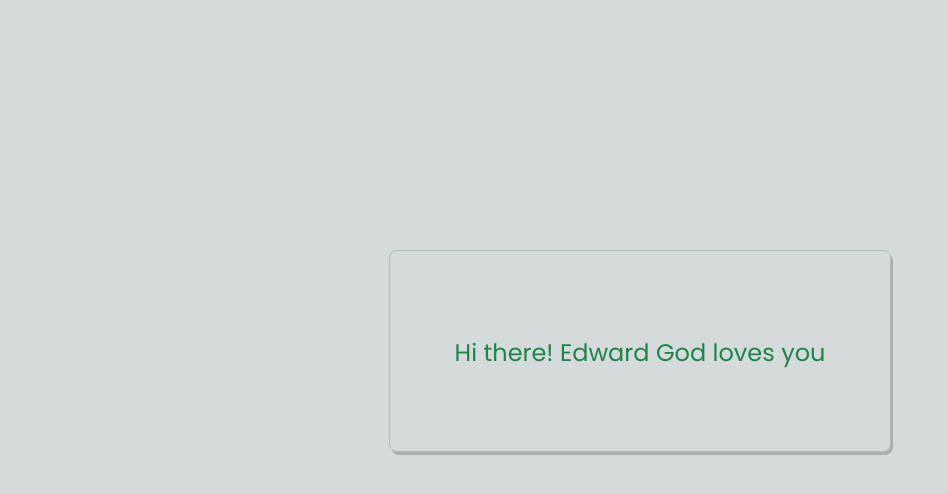
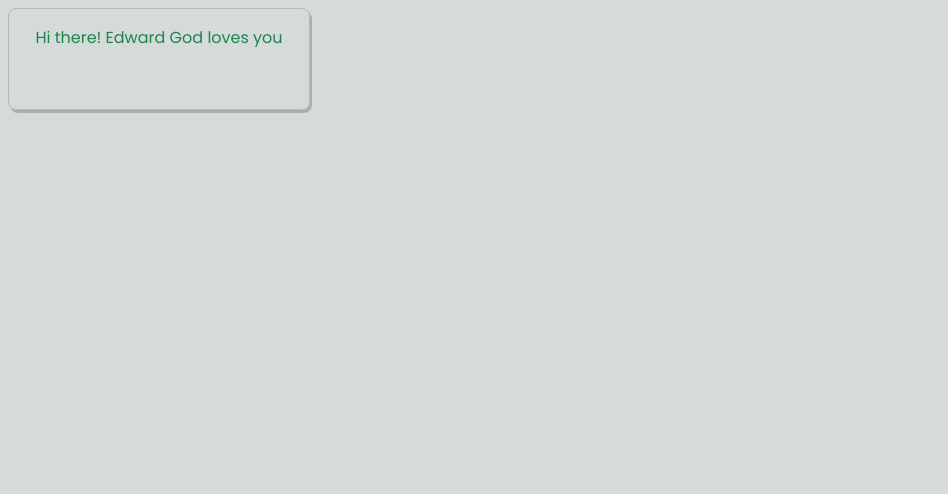
Before and after one commit to odhiambo-ed/typescript-fundementals, a website built with Vite: page index.html in a window 1280 px wide. Shown: the whole page, without its empty margins (0-948 px from the left). Built offline with nearby package versions, Linux system fonts and the light colour scheme.

Commit message:
add flex

```diff
--- a/index.html
+++ b/index.html
@@ -7,7 +7,9 @@
     <title>TypeScript Fundermentals</title>
   </head>
   <body>
-    <div id="app"></div>
+    <div class="container__app">
+      <div id="app"></div>
+    </div>
     <script type="module" src="/src/main.ts"></script>
   </body>
 </html>
--- a/src/style.css
+++ b/src/style.css
@@ -6,11 +6,16 @@
   font-family: 'Poppins', sans-serif;
 }
 
+.container__app {
+  display: flex;
+  flex-direction: row;
+  gap: 10px;
+}
+
 #app {
-  width: 500px;
-  height: 200px;
+  width: 300px;
+  height: 100px;
   border: 1px solid #b2babb;
-  margin: 250px auto;
   border-radius: 8px;
   box-shadow: 2px 3px rgba(0, 0, 0, 0.2);
 }
@@ -18,6 +23,5 @@
 #app p {
   color: #1e8449;
   text-align: center;
-  padding-top: 60px;
-  font-size: 24px;
+  font-size: 16px;
 }
```
